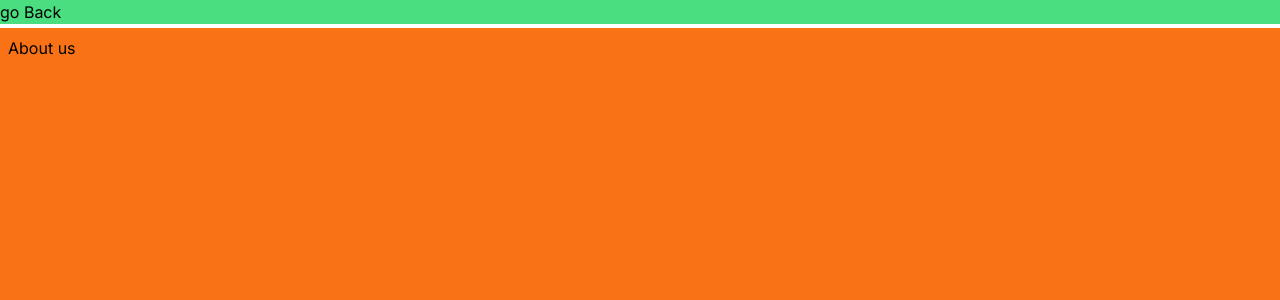
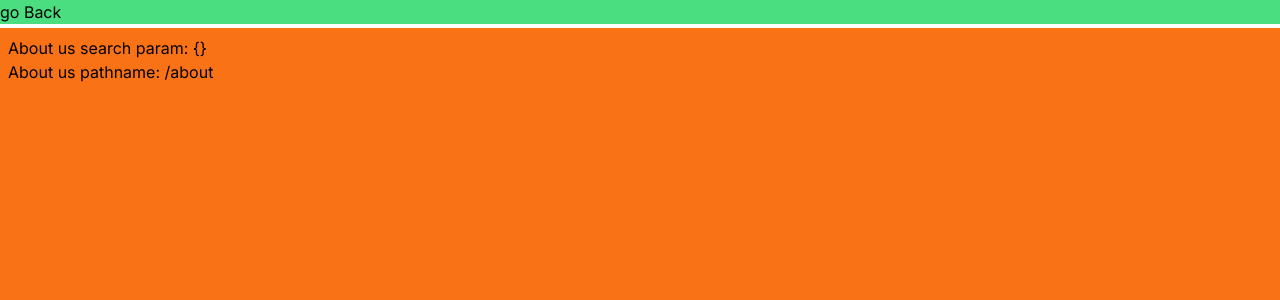
Before and after one commit to vamb/next-demo, a Next.js app: page /about in a window 1280 px wide. Shown: the top 300 px of the page. Built offline with nearby package versions, Linux system fonts and the light colour scheme.

Commit message:
feat: code update

```diff
--- a/app/(Intercepting)/photo/layout.js
+++ b/app/(Intercepting)/photo/layout.js
@@ -2,7 +2,7 @@
 
 import { useRouter } from 'next/navigation'
 import { Suspense } from 'react'
-import Loading from '@/loading'
+import Loading from '@/app/loading'
 
 export default function PhotoPageLayout({children}) {
   const router = useRouter()
--- a/app/(eshop)/account/layout.js
+++ b/app/(eshop)/account/layout.js
@@ -1,7 +1,7 @@
 "use client"
 import { useRouter } from 'next/navigation'
 import { Suspense } from 'react'
-import Loading from '@/loading'
+import Loading from '@/app/loading'
 
 export default function AccountLayout({children}) {
   const router = useRouter()
--- a/app/(marketing)/cart/layout.js
+++ b/app/(marketing)/cart/layout.js
@@ -1,7 +1,7 @@
 "use client"
 import { useRouter } from 'next/navigation'
 import { Suspense } from 'react'
-import Loading from '@/loading'
+import Loading from '@/app/loading'
 
 export default function CartLayout({children}) {
   const router = useRouter()
--- a/app/(marketing)/goods/layout.js
+++ b/app/(marketing)/goods/layout.js
@@ -1,7 +1,7 @@
 "use client"
 import { useRouter } from 'next/navigation'
 import { Suspense } from 'react'
-import Loading from '@/loading'
+import Loading from '@/app/loading'
 
 export default function GoodsLayout({children}) {
   const router = useRouter()
--- a/app/about/layout.js
+++ b/app/about/layout.js
@@ -1,7 +1,7 @@
 'use client'
 import { useRouter } from 'next/navigation'
 import { Suspense } from 'react'
-import Loading from '@/loading'
+import Loading from '@/app/loading'
 
 const AboutLayout = ({children}) => {
   const router = useRouter()
--- a/app/about/page.js
+++ b/app/about/page.js
@@ -1,17 +1,29 @@
 'use client'
 
 import { useSearchParams, usePathname  } from 'next/navigation'
+import { handleQuery } from '@/utils/utils'
 
 export default () => {
   const searchParams = useSearchParams()
+  // console.log('about searchParams', searchParams)
+  // console.log('about searchParams.toString()', searchParams.toString())
   const params = new URLSearchParams(searchParams.toString())
-  console.log('about params', params)
+  // console.log('about params', params)
+  // console.log("params.getAll('test')", params.getAll('test'))
+
+  const iterator =  params.entries()
+  const result = handleQuery(iterator)
+  console.log('result', result)
+
   const pathname = usePathname()
   console.log('about pathname', pathname) // '/about'
 
   return (
     <div
       className={'lex flex-col items-center justify-between p-2 bg-orange-500 flex-grow'}
-    >About us</div>
+    >
+      <div>{`About us search param: ${result? JSON.stringify(result): ''}`}</div>
+      <div>{`About us pathname: ${pathname}`}</div>
+    </div>
   )
 }
--- a/app/hello/layout.js
+++ b/app/hello/layout.js
@@ -1,7 +1,7 @@
 'use client'
 import { useRouter } from 'next/navigation'
 import { Suspense } from 'react'
-import Loading from '@/loading'
+import Loading from '@/app/loading'
 
 const HelloLayout = ({children, test1, test2}) => {
   const router = useRouter()
--- a/app/page.js
+++ b/app/page.js
@@ -34,7 +34,7 @@ export default function Home() {
       <Suspense fallback={<Loading title={'app'} />}>
         <div className={'flex flex-col gap-3 p-5'}>
           <Link href="/hello">/hello</Link>
-          <Link href="/about">/about</Link>
+          <Link href="/about?test=aaa&&test2=bbb">/about?test=aaa&&test2=bbb</Link>
           <Link href="/account">/account</Link>
           <Link href="/cart">/cart</Link>
           <Link href="/goods">/goods</Link>
--- a/app/post/[...slug]/layout.js
+++ b/app/post/[...slug]/layout.js
@@ -1,7 +1,7 @@
 "use client"
 import { useRouter } from 'next/navigation'
 import { Suspense } from 'react'
-import Loading from '@/loading'
+import Loading from '@/app/loading'
 
 export default function SlugLayout({children}) {
   const router = useRouter()
--- a/app/post/[pid]/layout.js
+++ b/app/post/[pid]/layout.js
@@ -1,7 +1,7 @@
 "use client"
 import { useRouter } from 'next/navigation'
 import { Suspense } from 'react'
-import Loading from '@/loading'
+import Loading from '@/app/loading'
 
 export default function PidLayout({children}) {
   const router = useRouter()
--- a/jsconfig.json
+++ b/jsconfig.json
@@ -1,7 +1,7 @@
 {
   "compilerOptions": {
     "paths": {
-      "@/*": ["./app/*"]
+      "@/*": ["./*"]
     }
   }
 }
--- /dev/null
+++ b/utils/utils.js
@@ -0,0 +1,12 @@
+export const handleQuery = iterator => {
+  const temp = {}
+  let result = iterator?.next()
+  temp[result?.value?.[0]] = result?.value?.[1]
+  while(!result?.done) {
+    result = iterator.next()
+    if(result?.value?.[0]) {
+      temp[result?.value?.[0]] = result?.value?.[1]
+    }
+  }
+  return temp
+}
```
